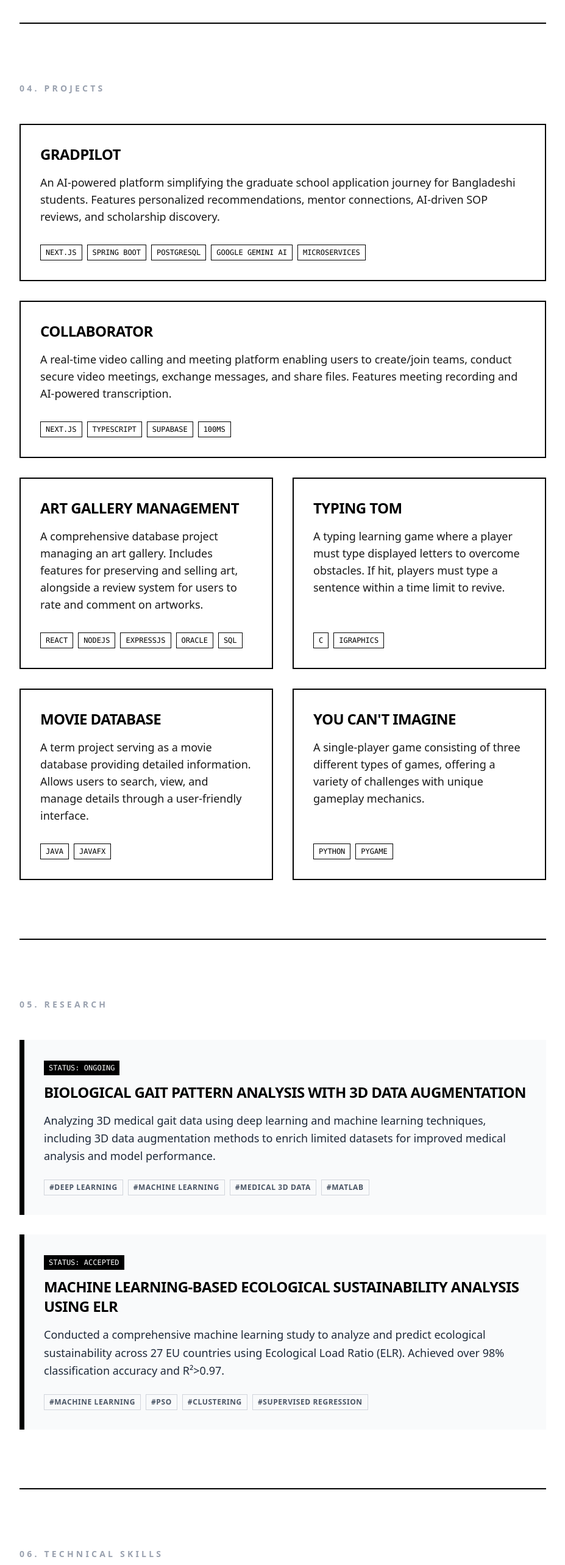
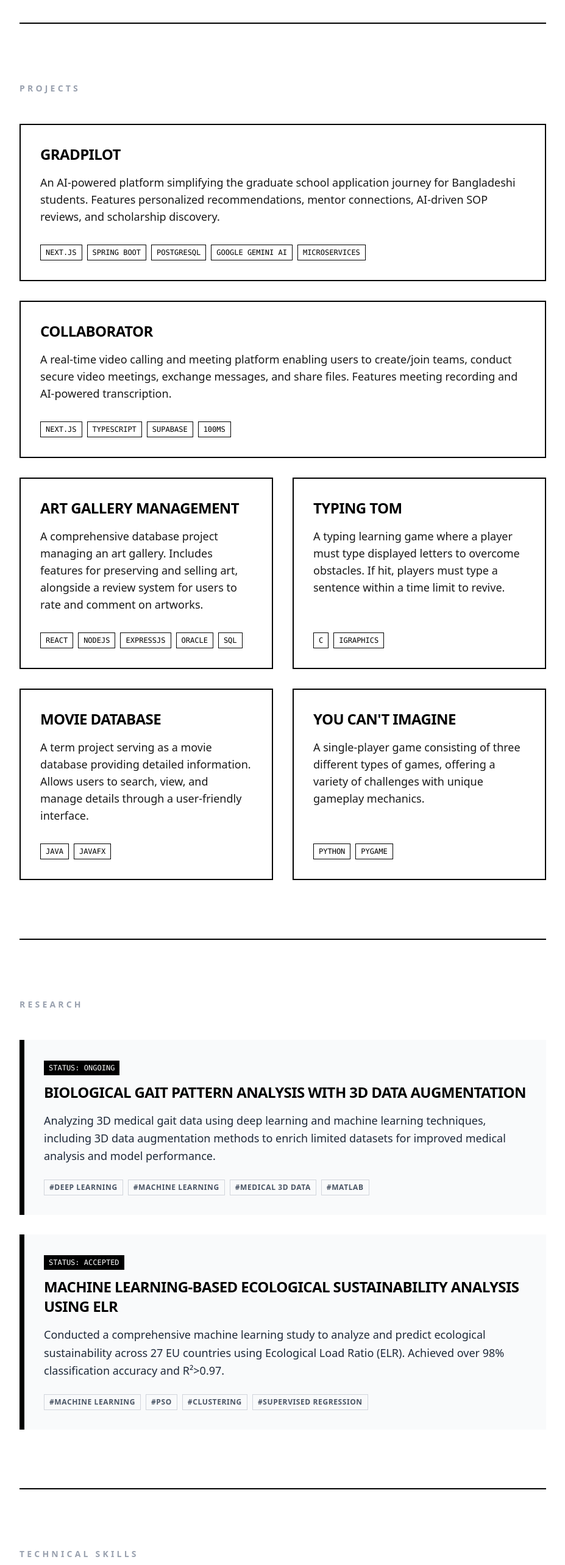
Before and after one commit to minus69to/souvik-mandol, a Next.js app: page / in a window 1280 px wide. Shown: the part 2740-5306 px from the top of the page at 61% size, without its empty margins (320-1247 px from the left). Built offline with nearby package versions, Linux system fonts and the light colour scheme.

Commit message:
Removing numbers

```diff
--- a/src/data/portfolioData.js
+++ b/src/data/portfolioData.js
@@ -90,7 +90,7 @@ export const portfolioData = {
     ]
   },
   projects: {
-    tag: "04. Projects",
+    tag: "Projects",
     items: [
       {
         id: 1,
@@ -145,7 +145,7 @@ export const portfolioData = {
     ]
   },
   research: {
-    tag: "05. Research",
+    tag: "Research",
     items: [
       {
         id: 1,
@@ -164,7 +164,7 @@ export const portfolioData = {
     ]
   },
   skills: {
-    tag: "06. Technical Skills",
+    tag: "Technical Skills",
     categories: [
       { name: "Programming", items: "Python, C, C++, Java, Fortran, JavaScript, LaTeX, HTML, SQL" },
       { name: "Web Development", items: "React, Laravel, Next.js, Node.js, Express.js, CSS, Spring Boot, Azure, AWS" },
@@ -186,7 +186,7 @@ export const portfolioData = {
     ]
   },
   contact: {
-    tag: "08. Contact",
-    headline: "Let's build something great."
+    tag: "Contact",
+    headline: "Let's build something great!"
   }
 };
```
